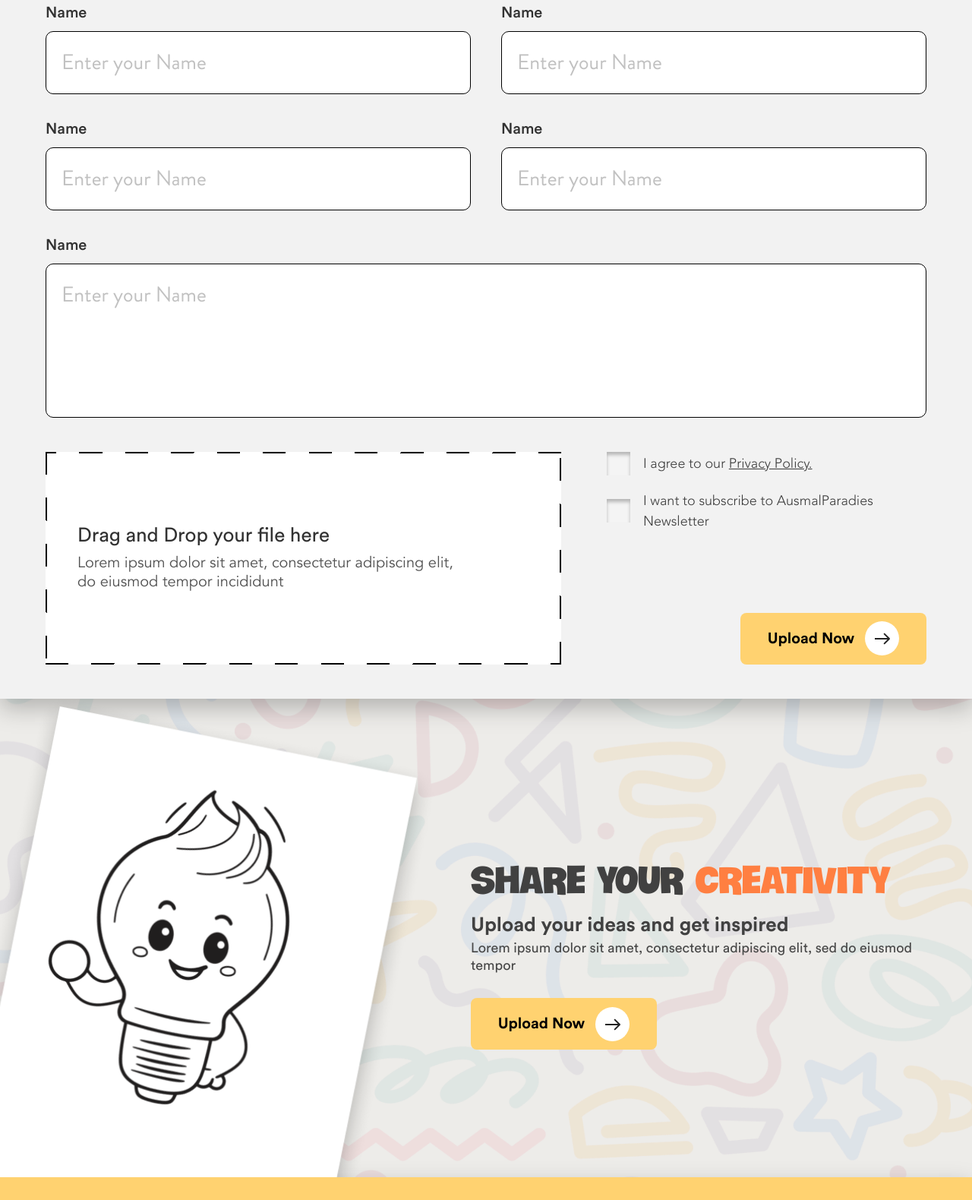
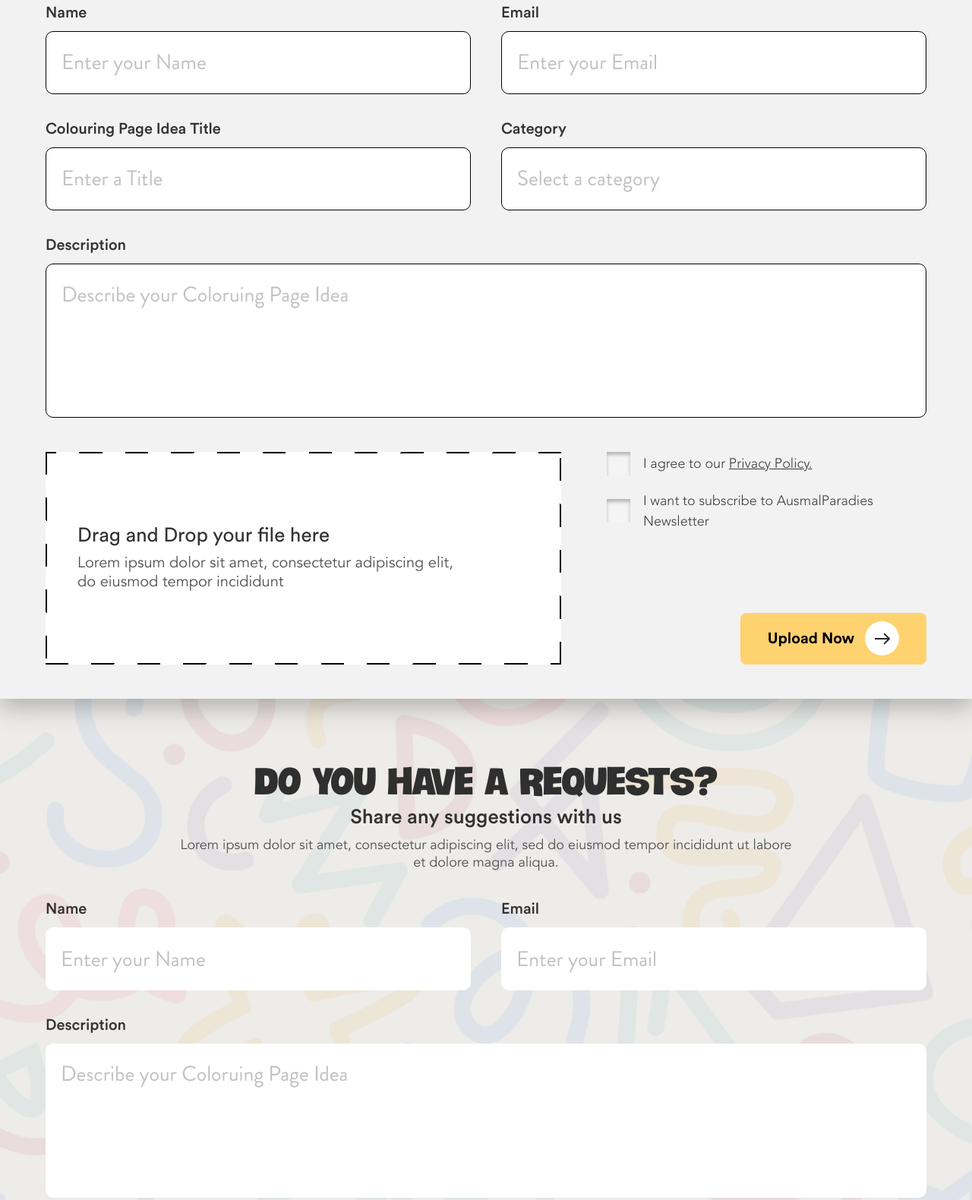
Before and after one commit to oliur-portfolio/mandalas-preview, a website: page public/upload-category.html in a window 1280 px wide. Shown: the part 868-2448 px from the top of the page at 76% size. Drawn offline with Linux system fonts and the light colour scheme; files whose address does not match are found by name.

Commit message:
all responsive done

```diff
--- a/public/upload-category.html
+++ b/public/upload-category.html
@@ -471,57 +471,63 @@
 
                     <!-- Single Input -->
                     <div class="">
-                      <label for="name" class="label__style">Name</label>
+                      <label for="email" class="label__style">Email</label>
 
                       <input
                         class="input__style"
-                        type="text"
-                        id="name"
-                        name="name"
-                        placeholder="Enter your Name"
+                        type="email"
+                        id="email"
+                        name="email"
+                        placeholder="Enter your Email"
                       />
                     </div>
                     <!-- Single Input -->
 
                     <!-- Single Input -->
                     <div class="">
-                      <label for="name" class="label__style">Name</label>
+                      <label for="title" class="label__style"
+                        >Colouring Page Idea Title</label
+                      >
 
                       <input
                         class="input__style"
                         type="text"
-                        id="name"
-                        name="name"
-                        placeholder="Enter your Name"
+                        id="title"
+                        name="title"
+                        placeholder="Enter a Title"
                       />
                     </div>
                     <!-- Single Input -->
 
                     <!-- Single Input -->
                     <div class="">
-                      <label for="name" class="label__style">Name</label>
+                      <label for="category" class="label__style"
+                        >Category</label
+                      >
 
                       <input
                         class="input__style"
                         type="text"
-                        id="name"
-                        name="name"
-                        placeholder="Enter your Name"
+                        id="category"
+                        name="category"
+                        placeholder="Select a category"
                       />
                     </div>
                     <!-- Single Input -->
 
                     <!-- Single Input -->
                     <div class="md:col-span-2">
-                      <label for="name" class="label__style">Name</label>
+                      <label for="description" class="label__style"
+                        >Description</label
+                      >
 
                       <textarea
                         class="input__style input__style--textarea"
                         type="text"
                         rows="0"
-                        id="name"
-                        name="name"
-                        placeholder="Enter your Name"
+                        id="description"
+                        name="description"
+                        placeholder="Describe your Coloruing Page Idea"
                       ></textarea>
                     </div>
                     <!-- Single Input -->
@@ -611,7 +617,7 @@
                       <button type="submit" class="custom__btn ml-auto">
                         <span>Upload Now</span>
                         <img
-                          class="w-[45px] h-[45px]"
+                          class="w-7 h-7 md:w-[45px] md:h-[45px]"
                           src="images/button-circle-arrow.svg"
                           alt="arrow"
                         />
@@ -626,9 +632,9 @@
         </div>
       </div>
 
-      <!-- Share Creativity -->
+      <!-- Request Form -->
       <section
-        class="relative min-h-[580px] md:min-h-[780px] xl:min-h-[630px] overflow-hidden bg-custom-white-400"
+        class="relative overflow-hidden bg-custom-white-400 py-12 md:pt-[84px] md:pb-[72px]"
       >
         <img
           class="absolute top-1/2 left-1/2 -translate-x-1/2 -translate-y-1/2 w-[calc(100%*1.2)] h-[calc(100%*1.5)] object-cover z-10"
@@ -636,48 +642,84 @@
           alt="doodle lines"
         />
 
-        <img
-          class="absolute -bottom-[60px] md:-bottom-[110px] xl:-top-2 left-1/2 -translate-x-1/2 xl:left-[-80px] xl:translate-x-0 2xl:-translate-x-1/2 2xl:left-[23%] z-30 w-[310px] md:w-[460px] xl:w-[660px] h-auto"
-          src="images/share-creativity.png"
-          alt="creativity"
-        />
-
-        <div class="wrapper">
-          <div
-            class="max-w-[600px] 2xl:max-w-[717px] w-full mx-auto xl:mr-0 xl:ml-auto relative z-40 mt-9 md:mt-14 xl:mt-[214px] 2xl:mr-[83px] text-center xl:text-left"
-          >
-            <h2
-              class="text-[28px] md:text-[50px] 2xl:text-[60px] text-custom-black-600"
-            >
-              SHARE YOUR
-              <span class="text-custom-orange">CREATIVITY</span>
+        <div class="wrapper relative z-40">
+          <div class="max-w-[817px] w-full mx-auto text-center">
+            <h2 class="font--60 text-custom-black-50">
+              DO YOU HAVE A REQUESTS?
             </h2>
 
-            <h3
-              class="text-[18px] md:text-[26px] 2xl:text-[30px] font-bold text-custom-black-600 mt-3 md:mt-5"
-            >
-              Upload your ideas and get inspired
+            <h3 class="font--30 font-medium mt-2">
+              Share any suggestions with us
             </h3>
 
-            <p
-              class="text-[12px] md:text-[18px] 2xl:text-[20px] font-circularStd font-normal text-custom-black-500 mt-[5px]"
+            <p class="font--20 text-custom-gray-200 mt-3">
+              Lorem ipsum dolor sit amet, consectetur adipiscing elit, sed do
+              eiusmod tempor incididunt ut labore et dolore magna aliqua.
+            </p>
+          </div>
+
+          <form action="" class="mt-9">
+            <div
+              class="grid grid-cols-1 md:grid-cols-2 gap-6 md:gap-x-10 md:gap-y-8"
             >
-              Lorem ipsum dolor sit amet, consectetur adipiscing elit, sed do
-              eiusmod tempor
-            </p>
+              <!-- Single Input -->
+              <div class="">
+                <label for="reqname" class="label__style">Name</label>
 
-            <a href="#" class="custom__btn mx-auto xl:mx-0 mt-6 md:mt-8">
+                <input
+                  class="input__style input__style--secondary"
+                  type="text"
+                  id="reqname"
+                  name="reqname"
+                  placeholder="Enter your Name"
+                />
+              </div>
+              <!-- Single Input -->
+
+              <!-- Single Input -->
+              <div class="">
+                <label for="reqemail" class="label__style">Email</label>
+
+                <input
+                  class="input__style input__style--secondary"
+                  type="text"
+                  id="reqemail"
+                  name="reqemail"
+                  placeholder="Enter your Email"
+                />
+              </div>
+              <!-- Single Input -->
+
+              <!-- Single Input -->
+              <div class="md:col-span-2">
+                <label for="reqdescription" class="label__style"
+                  >Description</label
+                >
+
+                <textarea
+                  class="input__style input__style--secondary input__style--textarea"
+                  type="text"
+                  rows="0"
+                  id="reqdescription"
+                  name="reqdescription"
+                  placeholder="Describe your Coloruing Page Idea"
+                ></textarea>
+              </div>
+              <!-- Single Input -->
+            </div>
+
+            <button type="submit" class="custom__btn mx-auto mt-8 md:mt-12">
               <span>Upload Now</span>
               <img
                 class="w-7 h-7 md:w-[45px] md:h-[45px]"
                 src="images/button-circle-arrow.svg"
                 alt="arrow"
               />
-            </a>
-          </div>
+            </button>
+          </form>
         </div>
       </section>
-      <!-- Share Creativity -->
+      <!-- Request Form -->
 
       <!-- Newsletter Area -->
       <section
```
Also changed, not shown: public/index.html (+66 -0 lines), src/input.css (+2 -13 lines), public/css/style.css.
